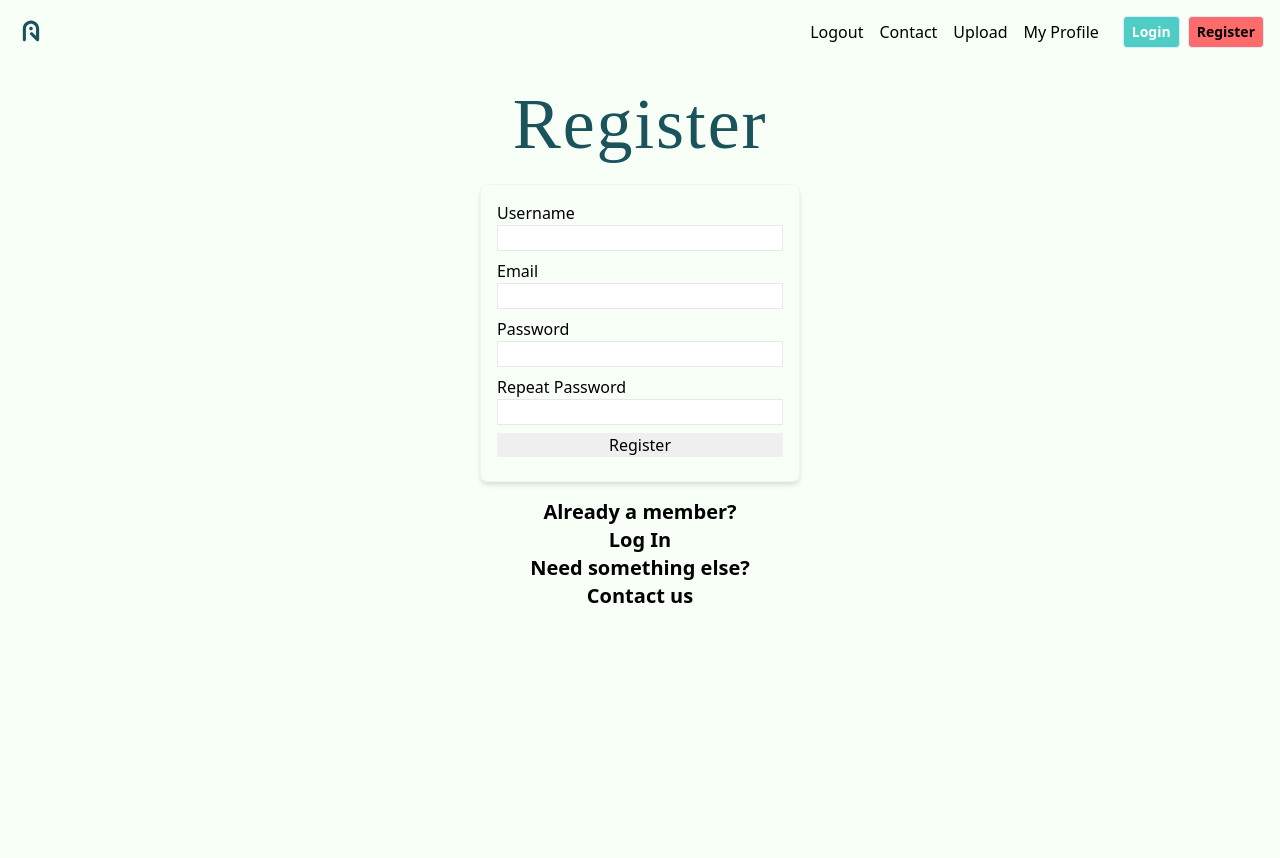
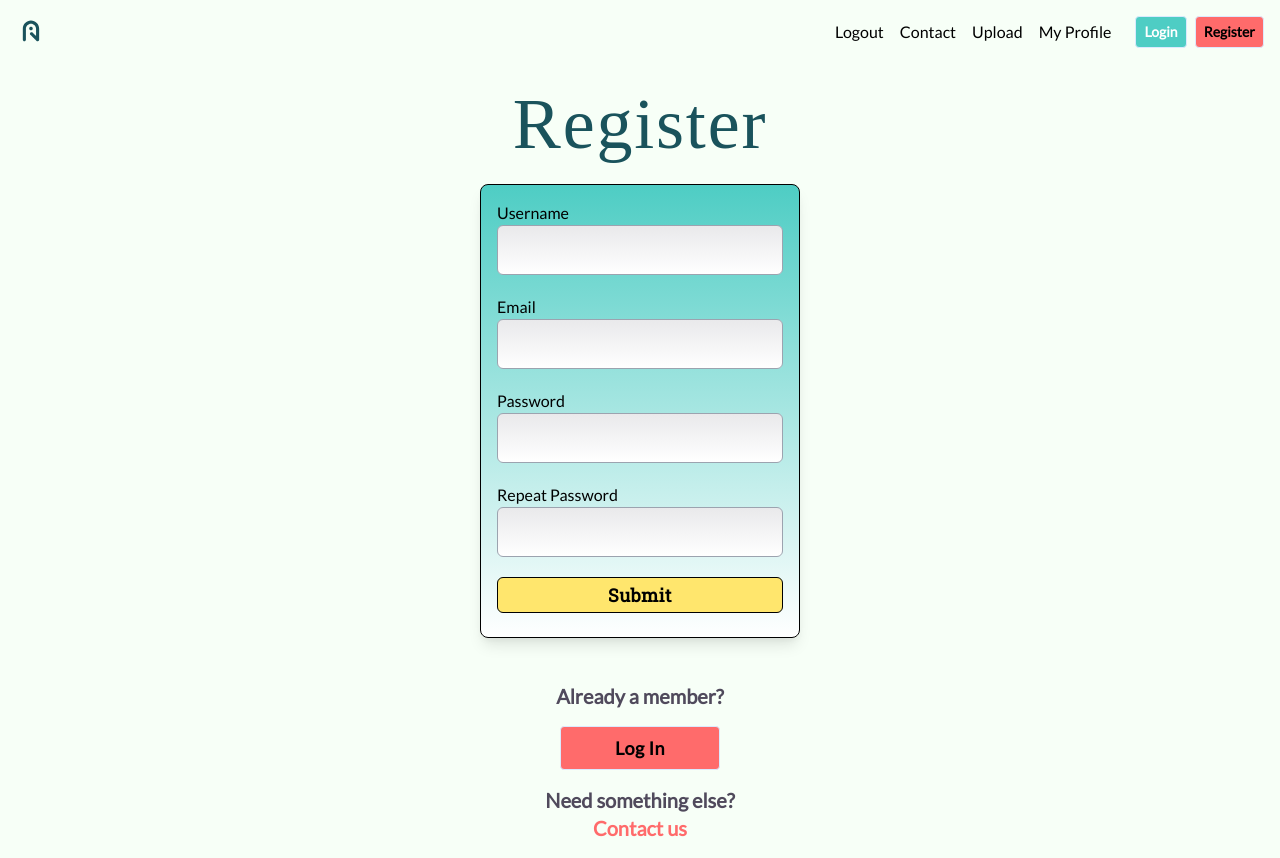
Before and after one commit to Code-Institute-Submissions/DaithiShan-bird-friend_OctResub, a Flask app: page /register in a window 1280 px wide. Before the commit the page ends 603 px from the top, so only its background shows below. Run offline with Flask 2, Linux system fonts and the light colour scheme; some libraries are stand-ins or nearby versions; some web fonts are replaced.

Commit message:
Styling added to registration form

```diff
--- a/static/css/output.css
+++ b/static/css/output.css
@@ -578,8 +578,16 @@ video {
   margin-right: auto;
 }
 
+.mt-7{
+  margin-top: 1.75rem;
+}
+
 .mr-4{
   margin-right: 1rem;
+}
+
+.mb-4{
+  margin-bottom: 1rem;
 }
 
 .block{
@@ -606,8 +614,8 @@ video {
   width: 1.5rem;
 }
 
-.w-80{
-  width: 20rem;
+.w-40{
+  width: 10rem;
 }
 
 .w-full{
@@ -696,17 +704,8 @@ video {
   justify-content: space-around;
 }
 
-.rounded-lg{
-  border-radius: 0.5rem;
-}
-
-.border{
-  border-width: 1px;
-}
-
-.border-gray-100{
-  --tw-border-opacity: 1;
-  border-color: rgba(243, 244, 246, var(--tw-border-opacity));
+.gap-4{
+  gap: 1rem;
 }
 
 .bg-ban-100{
@@ -734,6 +733,10 @@ video {
 
 .text-center{
   text-align: center;
+}
+
+.font-body{
+  font-family: Lato;
 }
 
 .text-xs{
@@ -778,17 +781,26 @@ video {
   color: rgba(26, 83, 92, var(--tw-text-opacity));
 }
 
+.text-rua-100{
+  --tw-text-opacity: 1;
+  color: rgba(255, 107, 107, var(--tw-text-opacity));
+}
+
+.text-liath-100{
+  --tw-text-opacity: 1;
+  color: rgba(80, 74, 92, var(--tw-text-opacity));
+}
+
+.hover\:underline:hover{
+  text-decoration: underline;
+}
+
 .opacity-75{
   opacity: 0.75;
 }
 
 *, ::before, ::after{
   --tw-shadow: 0 0 #0000;
-}
-
-.shadow-md{
-  --tw-shadow: 0 4px 6px -1px rgba(0, 0, 0, 0.1), 0 2px 4px -1px rgba(0, 0, 0, 0.06);
-  box-shadow: var(--tw-ring-offset-shadow, 0 0 #0000), var(--tw-ring-shadow, 0 0 #0000), var(--tw-shadow);
 }
 
 *, ::before, ::after{
@@ -872,7 +884,112 @@ video {
   color: rgba(255, 107, 107, var(--tw-text-opacity));
 }
 
+.btn-red-large {
+  border-radius: 0.25rem;
+  border-width: 1px;
+  --tw-border-opacity: 1;
+  border-color: rgba(219, 234, 254, var(--tw-border-opacity))
+}
+
+.btn-red-large:hover{
+  border-color: transparent;
+}
+
+.btn-red-large{
+  --tw-bg-opacity: 1;
+  background-color: rgba(255, 107, 107, var(--tw-bg-opacity));
+}
+
+.btn-red-large:hover{
+  --tw-bg-opacity: 1;
+  background-color: rgba(255, 255, 255, var(--tw-bg-opacity));
+}
+
+.btn-red-large{
+  padding-top: 0.75rem;
+  padding-bottom: 0.75rem;
+  text-align: center;
+  font-size: 1.125rem;
+  line-height: 1.75rem;
+  font-weight: 600;
+  line-height: 1;
+  letter-spacing: 0.025em;
+  --tw-text-opacity: 1;
+  color: rgba(0, 0, 0, var(--tw-text-opacity));
+}
+
+.btn-red-large:hover{
+  --tw-text-opacity: 1;
+  color: rgba(255, 107, 107, var(--tw-text-opacity));
+}
+
+.btn-red-large:focus{
+  outline: 2px solid transparent;
+  outline-offset: 2px;
+  --tw-ring-offset-shadow: var(--tw-ring-inset) 0 0 0 var(--tw-ring-offset-width) var(--tw-ring-offset-color);
+  --tw-ring-shadow: var(--tw-ring-inset) 0 0 0 calc(2px + var(--tw-ring-offset-width)) var(--tw-ring-color);
+  box-shadow: var(--tw-ring-offset-shadow), var(--tw-ring-shadow), var(--tw-shadow, 0 0 #0000);
+}
+
+.btn-form {
+  width: 100%;
+  border-radius: 0.375rem;
+  border-width: 1px;
+  --tw-border-opacity: 1;
+  border-color: rgba(0, 0, 0, var(--tw-border-opacity));
+}
+
+.btn-form:hover{
+  border-color: transparent;
+}
+
+.btn-form{
+  --tw-bg-opacity: 1;
+  background-color: rgba(255, 230, 109, var(--tw-bg-opacity));
+}
+
+.btn-form:hover{
+  --tw-bg-opacity: 1;
+  background-color: rgba(255, 255, 255, var(--tw-bg-opacity));
+}
+
+.btn-form{
+  padding-top: 0.5rem;
+  padding-bottom: 0.5rem;
+  text-align: center;
+  font-family: Roboto Slab;
+  font-size: 1.125rem;
+  line-height: 1.75rem;
+  font-weight: 700;
+  line-height: 1;
+  letter-spacing: 0.025em;
+  --tw-text-opacity: 1;
+  color: rgba(0, 0, 0, var(--tw-text-opacity));
+}
+
+.btn-form:focus{
+  --tw-ring-opacity: 1;
+  --tw-ring-color: rgba(255, 107, 107, var(--tw-ring-opacity));
+}
+
 /* FORMS */
+
+.form-container {
+  display: flex;
+  width: 20rem;
+  flex-direction: column;
+  border-radius: 0.5rem;
+  border-width: 1px;
+  --tw-border-opacity: 1;
+  border-color: rgba(0, 0, 0, var(--tw-border-opacity));
+  background-image: linear-gradient(to top, var(--tw-gradient-stops));
+  --tw-gradient-from: #fff;
+  --tw-gradient-stops: var(--tw-gradient-from), var(--tw-gradient-to, rgba(255, 255, 255, 0));
+  --tw-gradient-to: #4ECDC4;
+  padding: 1rem;
+  --tw-shadow: 0 10px 15px -3px rgba(0, 0, 0, 0.1), 0 4px 6px -2px rgba(0, 0, 0, 0.05);
+  box-shadow: var(--tw-ring-offset-shadow, 0 0 #0000), var(--tw-ring-shadow, 0 0 #0000), var(--tw-shadow);
+}
 
 .form-input {
   margin-bottom: 0.75rem;
@@ -881,12 +998,15 @@ video {
   border-width: 1px;
   --tw-border-opacity: 1;
   border-color: rgba(156, 163, 175, var(--tw-border-opacity));
-  --tw-bg-opacity: 1;
-  background-color: rgba(255, 255, 255, var(--tw-bg-opacity));
+  background-image: linear-gradient(to top, var(--tw-gradient-stops));
+  --tw-gradient-from: #fff;
+  --tw-gradient-stops: var(--tw-gradient-from), var(--tw-gradient-to, rgba(255, 255, 255, 0));
+  --tw-gradient-to: #E9E9EB;
   padding-left: 1rem;
   padding-right: 1rem;
   padding-top: 0.75rem;
   padding-bottom: 0.75rem;
+  font-family: Roboto Slab;
 }
 
 .form-input:focus{
--- a/static/tailwind.config.js
+++ b/static/tailwind.config.js
@@ -25,6 +25,9 @@ module.exports = {
         liath: {
           '100': '#504A5C'
         },
+        gruama: {
+          '100': '#E9E9EB'
+        }
       },
       fontFamily: {
         title: ['Jaldi'],
--- a/templates/base.html
+++ b/templates/base.html
@@ -18,7 +18,7 @@
     <title>Bird Friend</title>
 </head>
 
-<body class="bg-ban-100">
+<body class="bg-ban-100 font-body">
 
     <!-- Navbar inspired by Sebageounity:
         https://tailwindcomponents.com/component/bottom-and-header-nav-responsive -->
--- a/templates/register.html
+++ b/templates/register.html
@@ -6,44 +6,44 @@
 
 <h1 class="title text-gorm-100">Register</h1>
 <div class="container flex flex-col items-center mx-auto">
-    <form action="/register" method="POST" class="flex flex-col p-4 border border-gray-100 rounded-lg shadow-md w-80"
+    <form action="/register" method="POST" class="form-container"
         novalidate>
         <input id="csrf_token" name="csrf_token" type="hidden"
             value="IjQ4NTA1OWQ0YzI4YmFmZjlkMjc3YmRhMjJmN2UxZmJlYmQ4YjRiMzEi.YONyQQ.tTIFZNqXnUB5bbGKsmfkeliPe4Q">
         <fieldset class="pb-2 ">
             <label for="username">Username</label>
-            <input class="mb-3 w-full py-3 px-4 border border-gray-400 focus:outline-none rounded-md focus:ring-1 "
+            <input class="form-input"
                 id="username" name="username" required type="text" value="">
 
         </fieldset>
         <fieldset class="pb-2 ">
             <label for="email">Email</label>
-            <input class="mb-3 w-full py-3 px-4 border border-gray-400 focus:outline-none rounded-md focus:ring-1 "
+            <input class="form-input"
                 id="email" name="email" required type="text" value="">
 
         </fieldset>
         <fieldset class="pb-2 ">
             <label for="password">Password</label>
-            <input class="mb-3 w-full py-3 px-4 border border-gray-400 focus:outline-none rounded-md focus:ring-1 "
+            <input class="form-input"
                 id="password" name="password" required type="password" value="">
 
         </fieldset>
         <fieldset class="pb-2 ">
             <label for="password2">Repeat Password</label>
-            <input class="mb-3 w-full py-3 px-4 border border-gray-400 focus:outline-none rounded-md focus:ring-1 "
+            <input class="form-input"
                 id="password2" name="password2" required type="password" value="">
 
         </fieldset>
         <fieldset class="pb-2 ">
-            <input class="w-full btn btn-secondary" id="submit" name="submit" type="submit" value="Register">
+            <input class="btn-form" id="submit" name="submit" type="submit" value="Submit">
         </fieldset>
     </form>
-    <div class="flex flex-col items-center gap-4 mt-10 text-xl font-bold text-center">
-        <p class="text-gray-500 ">Already a member?</p>
-        <a href="/login" class="w-40 btn btn-primary">Log In</a>
+    <div class="flex flex-col items-center gap-4 mt-7 mb-4 text-xl font-bold text-center">
+        <p class="text-liath-100 ">Already a member?</p>
+        <a href="/login" class="w-40 btn-red-large">Log In</a>
         <div>
-            <p class="text-gray-500 ">Need something else?</p>
-            <a href="/contact" class="text-primary-500 hover:underline hover:text-primary-600 ">Contact us</a>
+            <p class="text-liath-100 ">Need something else?</p>
+            <a href="/contact" class="text-rua-100 hover:underline">Contact us</a>
         </div>
     </div>
 </div>
```
Also changed, not shown: static/css/app.css (+14 -1 lines).
